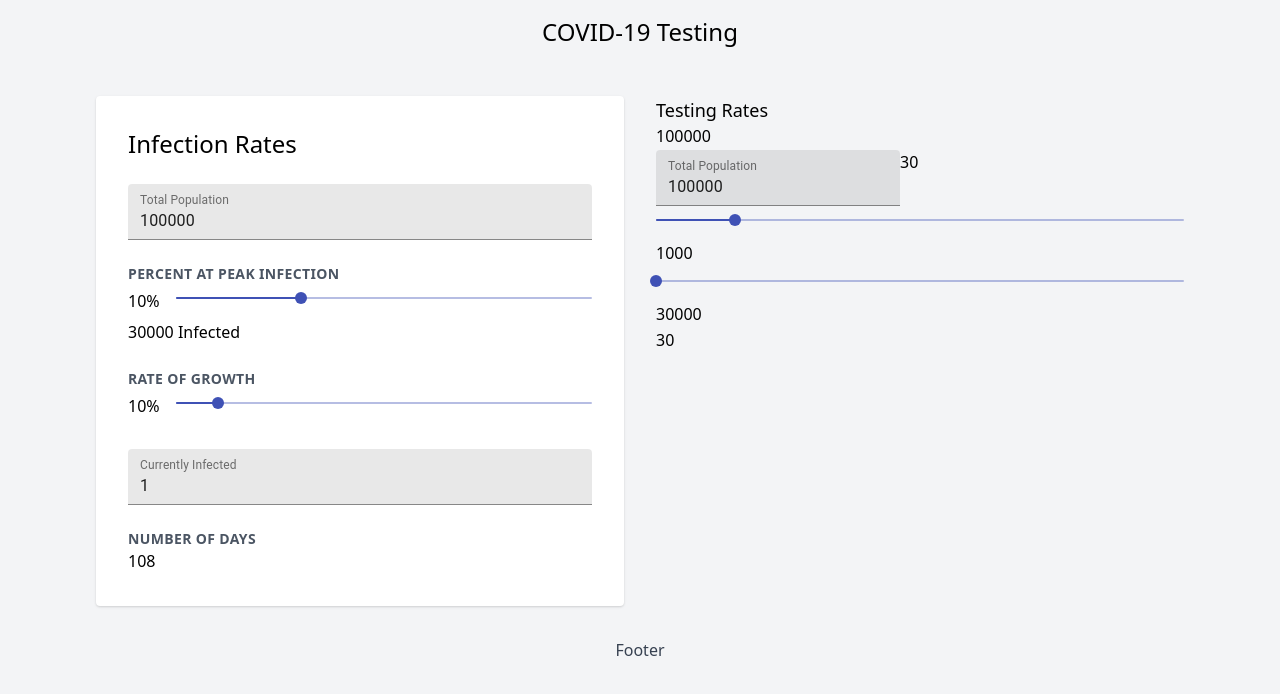
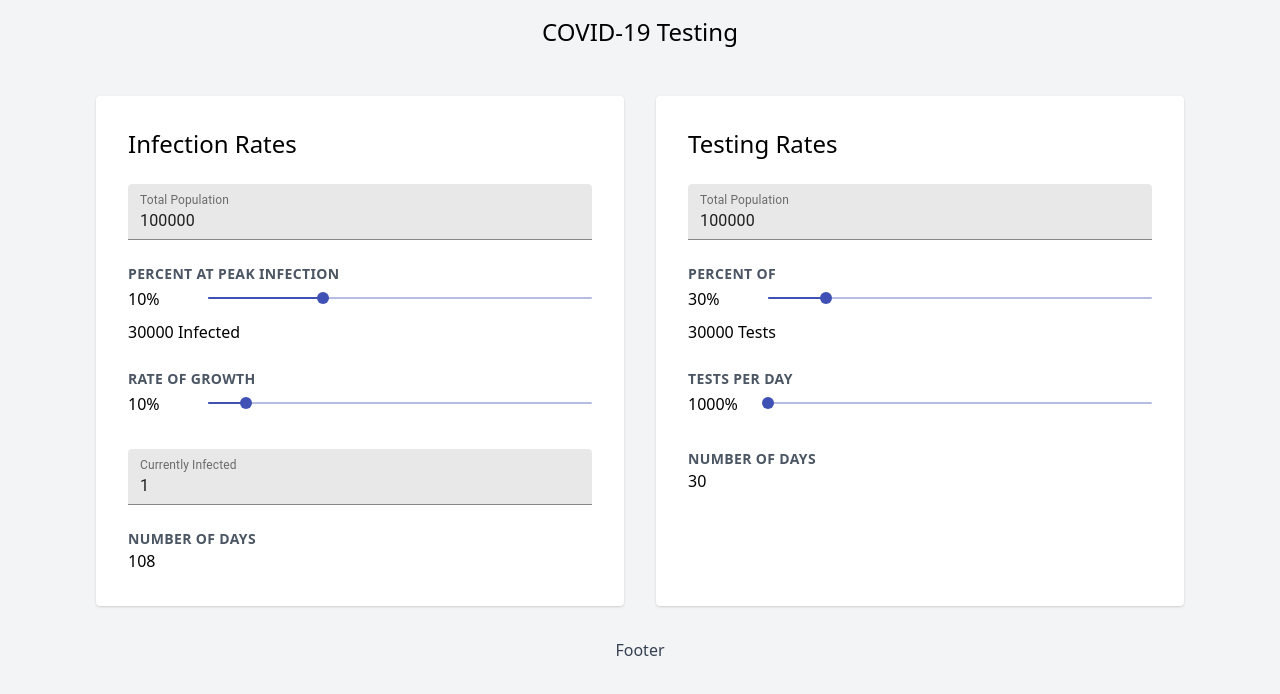
Before and after one commit to cip3/covid19testing, a Next.js app: page / in a window 1280 px wide. Shown: the top 694 px of the page. Built offline with nearby package versions, Linux system fonts and the light colour scheme.

Commit message:
Basic design done

```diff
--- a/components/InfectionRate.jsx
+++ b/components/InfectionRate.jsx
@@ -39,7 +39,7 @@ const InfectionRate = ({ population, setPopulation }) => {
       <CardContent>
         <CardSubHeading>Percent at Peak Infection</CardSubHeading>
         <div className="flex items-center">
-          <div className="w-12">{rate}%</div>
+          <div className="mb-1 w-20">{rate}%</div>
 
           <div className="flex-1">
             <Slider
@@ -56,7 +56,7 @@ const InfectionRate = ({ population, setPopulation }) => {
       <CardContent>
         <CardSubHeading>Rate of Growth</CardSubHeading>
         <div className="flex items-center">
-          <div className="w-12">{rate}%</div>
+          <div className="mb-1 w-20">{rate}%</div>
 
           <div className="flex-1">
             <Slider value={rate} onChange={(_, value) => setRate(value)} />
--- a/components/TestingRate.jsx
+++ b/components/TestingRate.jsx
@@ -2,38 +2,60 @@ import React from "react";
 import { useState } from "react";
 import Slider from "@material-ui/core/Slider";
 import TextField from "@material-ui/core/TextField";
+import Card, {
+  CardHeading,
+  CardSubHeading,
+  CardContent
+} from "../components/Card";
 
 const TestingRate = ({ population, setPopulation }) => {
   const [percent, setPercent] = useState(30);
   const [tests, setTests] = useState(1000);
 
   const totalTests = (population * percent) / 100;
-
   const days = Math.round(totalTests / tests);
 
   return (
-    <div>
-      <h2 className="text-lg">Testing Rates</h2>
-      {population}
-      <div>
-        <form>
+    <Card>
+      <CardContent>
+        <CardHeading>Testing Rates</CardHeading>
+      </CardContent>
+
+      <CardContent>
         <TextField
+          fullWidth
           label="Total Population"
           variant="filled"
           value={population}
           type="number"
           onChange={x => setPopulation(x.target.value)}
         />
-          {percent}
+      </CardContent>
+
+      <CardContent>
+        <CardSubHeading>Percent of </CardSubHeading>
+        <div className="flex items-center">
+          <div className="mb-1 w-20">{percent}%</div>
+
+          <div className="flex-1">
             <Slider
               value={percent}
               step={5}
-            min={0}
               max={200}
               onChange={(_, value) => setPercent(value)}
             />
+          </div>
+        </div>
 
-          {tests}
+        <p>{totalTests} Tests</p>
+      </CardContent>
+
+      <CardContent>
+        <CardSubHeading>Tests per Day</CardSubHeading>
+        <div className="flex items-center">
+          <div className="mb-1 w-20">{tests}%</div>
+
+          <div className="flex-1">
             <Slider
               value={tests}
               step={1000}
@@ -41,13 +63,15 @@ const TestingRate = ({ population, setPopulation }) => {
               max={300000}
               onChange={(_, value) => setTests(value)}
             />
-
-          <p>{totalTests}</p>
-
-          {days}
-        </form>
           </div>
         </div>
+      </CardContent>
+
+      <CardContent>
+        <CardSubHeading>Number of Days</CardSubHeading>
+        {days}
+      </CardContent>
+    </Card>
   );
 };
 
```
Lines whose indentation alone changed are shown as unchanged.
